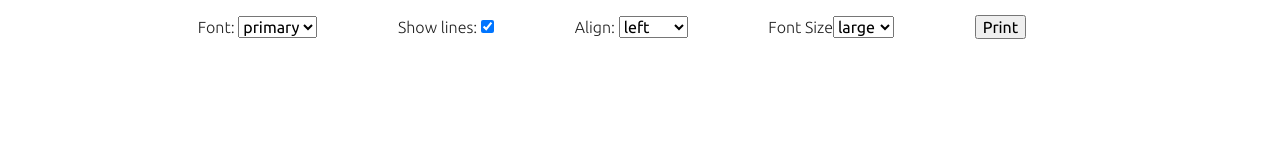
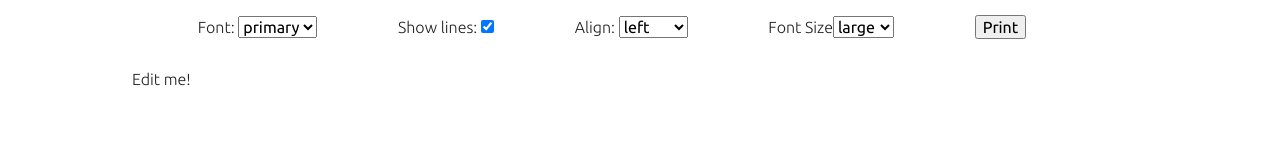
Before and after one commit to endymion1818/homeedhelpers-fe-v2, a Next.js app: page /handwriting-practice-paper in a window 1280 px wide. Shown: the part 297-457 px from the top of the page. Built offline with nearby package versions, Linux system fonts and the light colour scheme.

Commit message:
switch from classnames to clsx

```diff
--- a/package.json
+++ b/package.json
@@ -20,7 +20,7 @@
     "@mapbox/rehype-prism": "^0.5.0",
     "@svgr/webpack": "^5.4.0",
     "@types/js-yaml": "^3.12.5",
-    "classnames": "^2.2.6",
+    "clsx": "^1.1.1",
     "date-fns": "^2.11.1",
     "gray-matter": "^4.0.2",
     "js-yaml": "^3.14.0",
--- a/src/components/HandwritingPractice/HandwritingPractice.tsx
+++ b/src/components/HandwritingPractice/HandwritingPractice.tsx
@@ -1,6 +1,6 @@
 import React, { useEffect } from 'react'
 import styles from './stylesheet.module.css'
-import classNames from 'classnames/bind'
+import clsx from 'clsx'
 
 const lineScales = [
     {
@@ -37,8 +37,6 @@ const alignmentStyles = [
     }
 ]
 
-let cx = classNames.bind(styles)
-
 const Select = ({ values, callback, selected }) => {
     return (
       <select
@@ -61,19 +59,19 @@ const HandwritingPractice = () => {
     const [textAlignment, setTextAlign] = React.useState(alignmentStyles[0].name)
     const [showLines, setShowLines] = React.useState(true)
 
-    const ClassNames = ({
+    const classes = clsx(
         font,
         scale,
         textAlignment,
-        showLines: showLines ? 'plain' : 'lined'
-    })
+        showLines ? 'plain' : 'lined'
+    )
 
     const printHandler:React.MouseEventHandler<HTMLElement> = function() {
+        // TODO: fix this
         if (typeof window !== 'undefined') {
             window.print
         }
     }
-    console.log(ClassNames)
     return (
         <div className="container">
             <h1>Handwriting practice paper</h1>
@@ -117,7 +115,7 @@ const HandwritingPractice = () => {
                     <p>Student name: ______________________</p>
                     <p>Date: ___________</p>
                 </section>
-                <p className="test" />
+                <p className={classes}>Edit me!</p>
             </div>
             <hr/>
         <h2>Frequently asked questions</h2>
```
Also changed, not shown: 1 other file (tests, documents, lock files or other folders).
